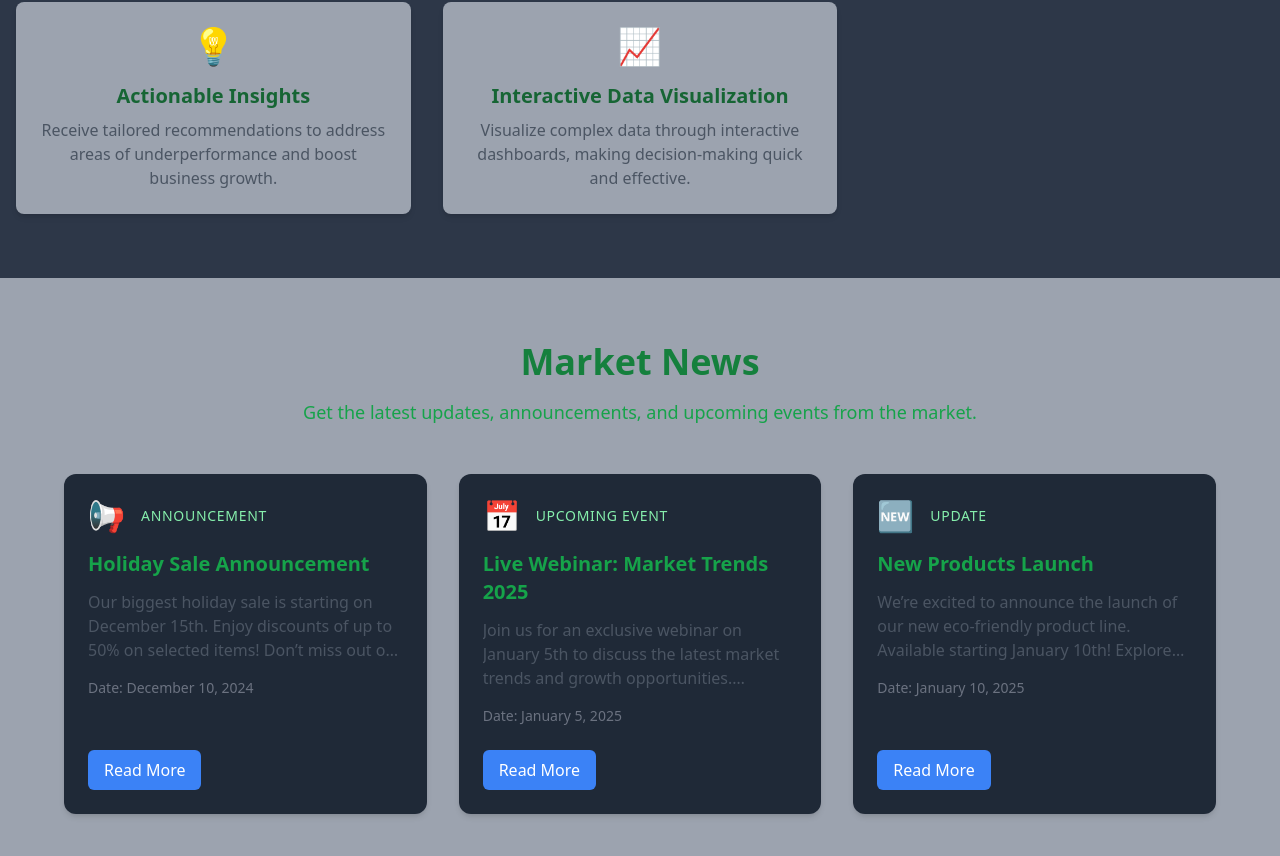
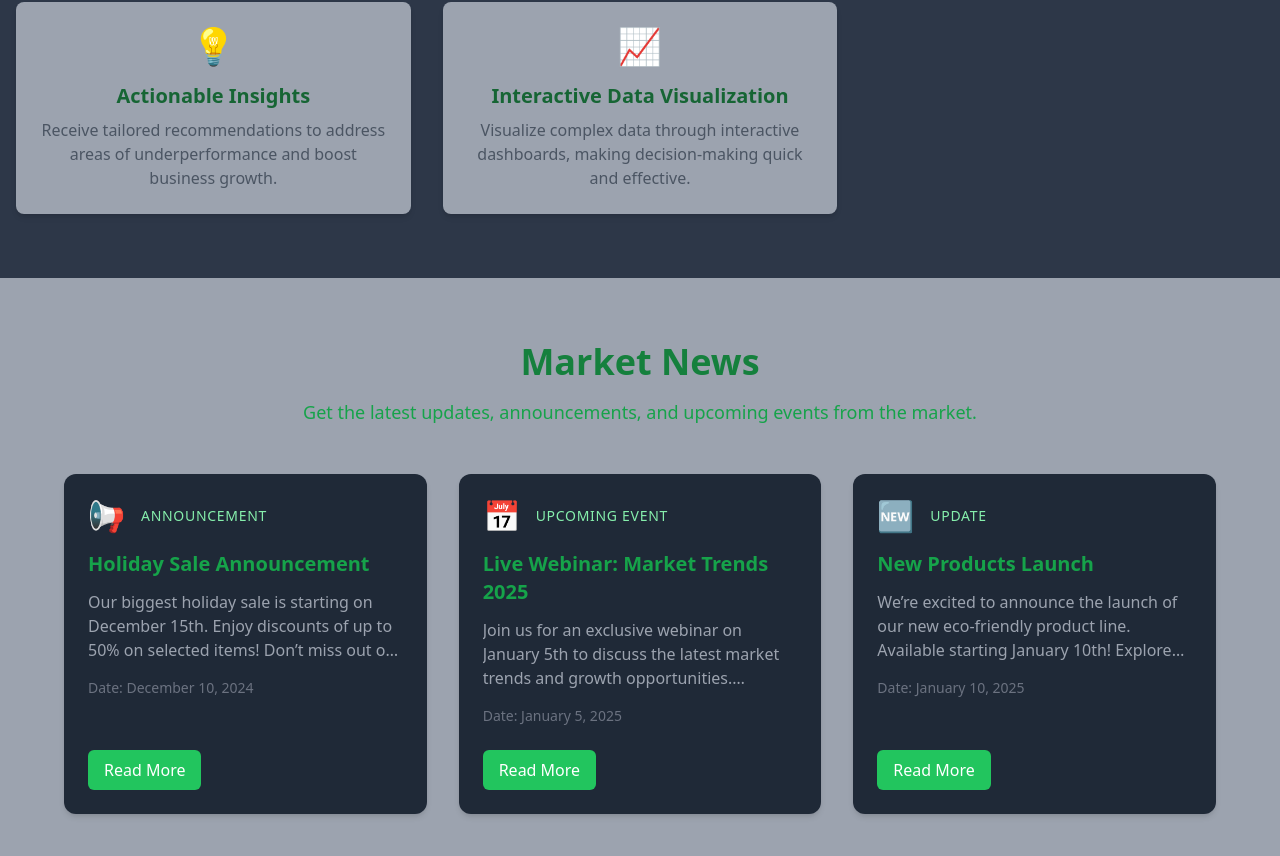
Before and after one commit to sam-zarila/symposium_project, a Next.js app: page / in a window 1280 px wide. Shown: the part 2254-3110 px from the top of the page. Built offline with nearby package versions, Linux system fonts and the light colour scheme.

Commit message:
landing page

```diff
--- a/app/home/NewsRoom.tsx
+++ b/app/home/NewsRoom.tsx
@@ -53,7 +53,7 @@ const MarketNewsSection = () => {
                   </span>
                 </div>
                 <h3 className="mt-4 text-xl font-semibold text-green-600">{item.title}</h3>
-                <p className="mt-3 text-gray-600 line-clamp-3">
+                <p className="mt-3 text-gray-400 line-clamp-3">
                   {item.description}
                 </p>
                 <p className="mt-4 text-sm text-gray-500">
@@ -62,7 +62,7 @@ const MarketNewsSection = () => {
                 <div className="mt-auto">
                   <a
                     href={`/news/${item.id}`}
-                    className="inline-block mt-6 px-4 py-2 bg-blue-500 text-white rounded-md font-medium hover:bg-blue-600 transition-colors"
+                    className="inline-block mt-6 px-4 py-2 bg-green-500 text-white rounded-md font-medium hover:bg-blue-600 transition-colors"
                   >
                     Read More
                   </a>
```
